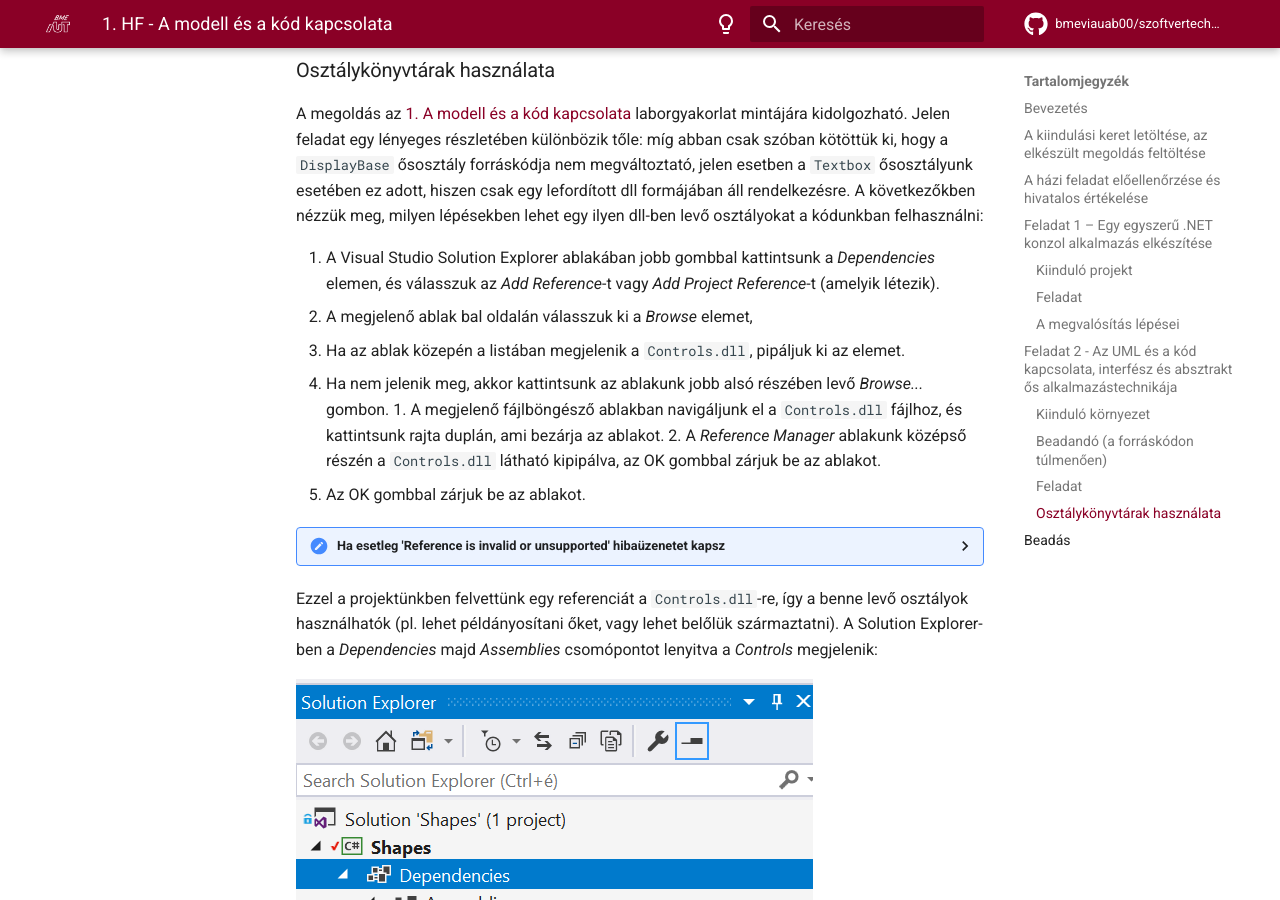
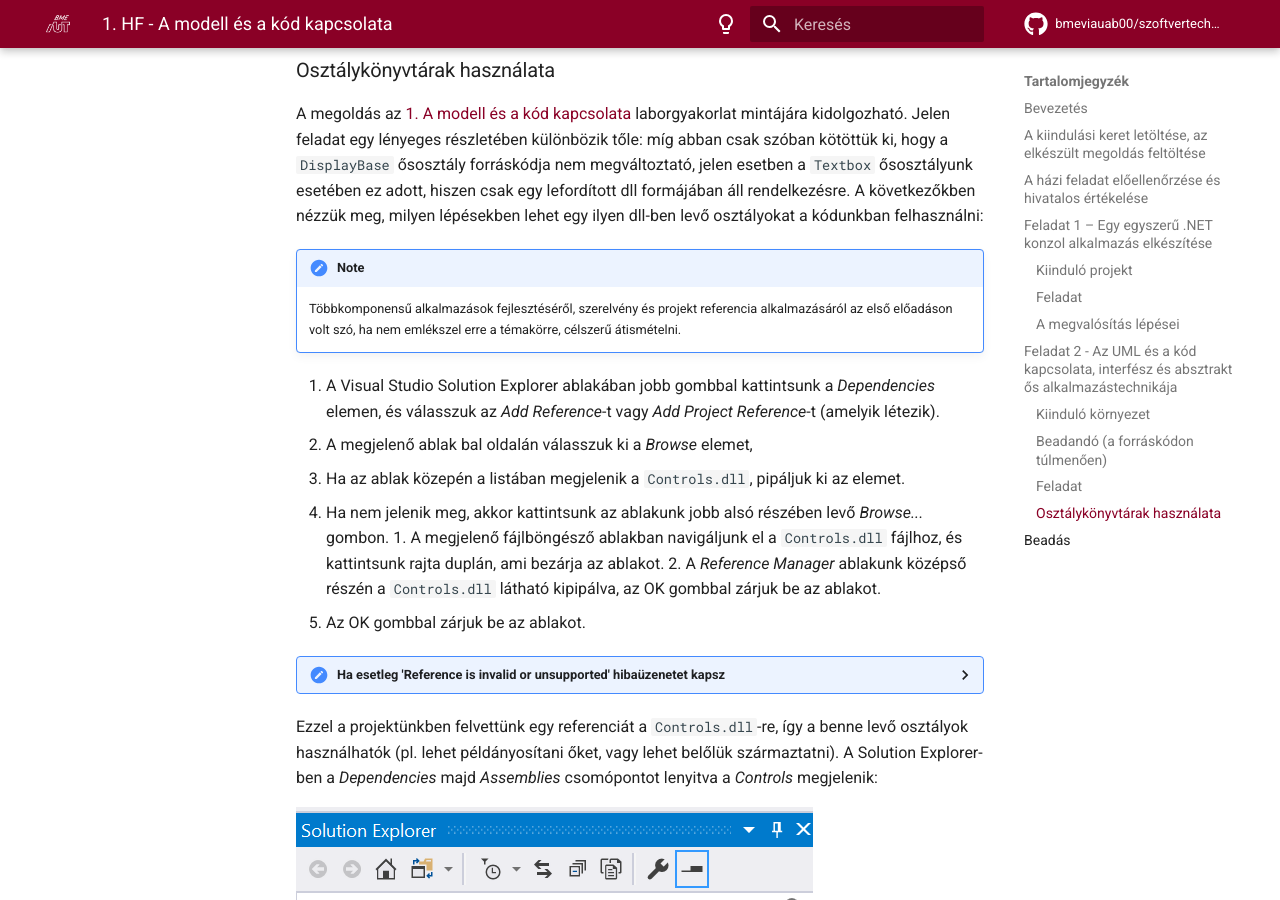
Before and after one commit to bmeviauab00/szoftvertechnikak, an MkDocs documentation site: the page built from docs/hazi/1-model-es-kod-kapcsolata/index.md, in a window 1280 px wide and 900 px high, scrolled down 5925 px. Built offline with MkDocs 1.6.1 and Material for MkDocs 9.7.7, drawn with Linux system fonts in a browser that asks for light colours; comment, search, counter and statistics services are not loaded; the version menu is left out.

Commit message:
HF 1 hangolás

```diff
--- a/docs/hazi/1-model-es-kod-kapcsolata/index.md
+++ b/docs/hazi/1-model-es-kod-kapcsolata/index.md
@@ -191,6 +191,8 @@ A következő kód egy lehetséges megoldást mutat, a megoldás részleteit a k
 
     A `c:\temp` mappába másoljuk ki a `music.txt` fájlt, és futtassuk az alkalmazást. A megvalósítás során az egyszerűségre törekedve mindent beleöntöttünk a `main` függvénybe, „éles” környezetben mindenképp célszerű a kódot egy külön feldolgozó osztályba kiszervezni.
 
+    A fenti példában jópár .NET/C# alaptechnika bemutatásra kerül, mindenképen érdemes a fenti kódba szúrt megjegyzések alapján ezeket értelmezni és megtanulni, a félév során ezekre építeni fogunk.
+
 ## Feladat 2 - Az UML és a kód kapcsolata, interfész és absztrakt ős alkalmazástechnikája
 
 ### Kiinduló környezet
@@ -249,6 +251,9 @@ A megvalósítás során jelentős egyszerűsítéssel élünk:
 
 A megoldás az [1. A modell és a kód kapcsolata](../../labor/1-model-es-kod-kapcsolata/index.md) laborgyakorlat mintájára kidolgozható. Jelen feladat egy lényeges részletében különbözik tőle: míg abban csak szóban kötöttük ki, hogy a `DisplayBase` ősosztály forráskódja nem megváltoztató, jelen esetben a `Textbox` ősosztályunk esetében ez adott, hiszen csak egy lefordított dll formájában áll rendelkezésre. A következőkben nézzük meg, milyen lépésekben lehet egy ilyen dll-ben levő osztályokat a kódunkban felhasználni:
 
+!!! note
+    Többkomponensű alkalmazások fejlesztéséről, szerelvény és projekt referencia alkalmazásáról az első előadáson volt szó, ha nem emlékszel erre a témakörre, célszerű átismételni.
+
 1. A Visual Studio Solution Explorer ablakában jobb gombbal kattintsunk a *Dependencies* elemen, és válasszuk az *Add Reference*-t vagy *Add Project Reference*-t (amelyik létezik).
 2. A megjelenő ablak bal oldalán válasszuk ki a *Browse* elemet,
    1. Ha az ablak közepén a listában megjelenik a `Controls.dll`, pipáljuk ki az elemet.
```
